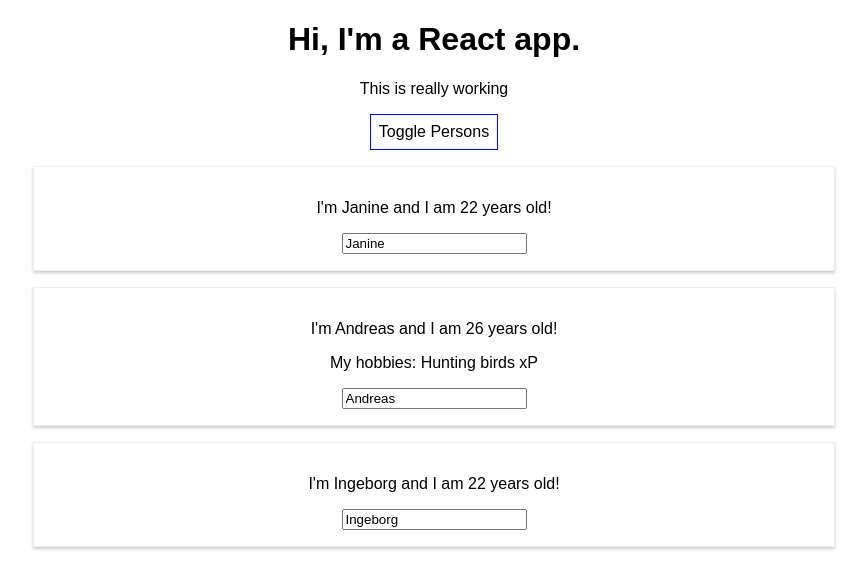
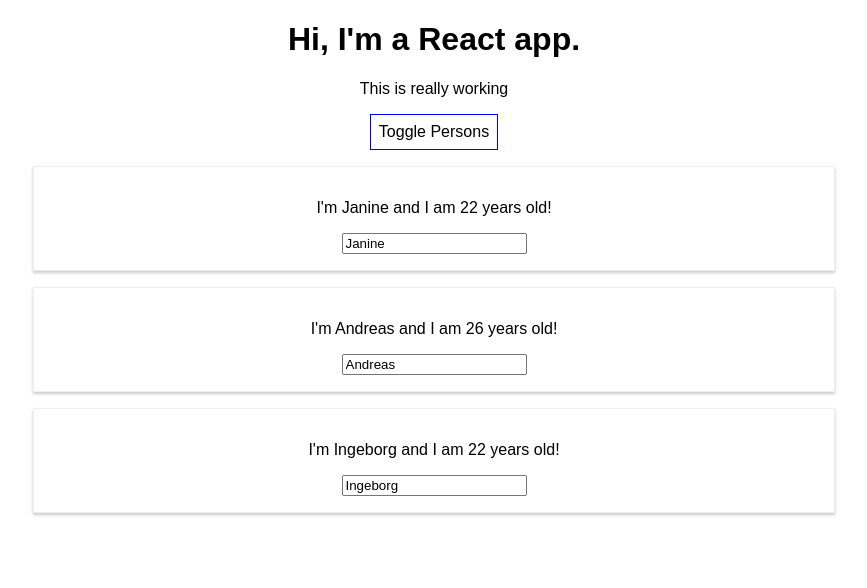
Before and after one commit to hjstang/react, a React (Create React App) app: page / in a window 1280 px wide. Both pictures are taken after a click on the button "Toggle Persons". Shown: the top 588 px of the page, without its empty margins (206-1073 px from the left). Built offline with nearby package versions, Linux system fonts and the light colour scheme.

Commit message:
fortsettelse på kurs

```diff
--- a/src/App.js
+++ b/src/App.js
@@ -47,6 +47,21 @@
         cursor: 'pointer'
       };
 
+      let persons = null;
+
+      if (this.state.showPersons) {
+        persons = (
+          <div>
+            {this.state.persons.map(person => {
+              // JSX objects
+              return <Person
+                name={person.name}
+                age={person.age} />
+            })}
+          </div>
+        );
+      }
+
       return (
         <div className="App">
           <h1> Hi, I'm a React app.</h1>
@@ -54,22 +69,7 @@
           <button
             style={style}
             onClick={this.togglePersonsHandler}>Toggle Persons</button>
-          {
-            this.state.showPersons ?
-              <div>
-                <Person
-                  name={this.state.persons[0].name}
-                  age={this.state.persons[0].age}/>
-                <Person
-                  name={this.state.persons[1].name}
-                  age={this.state.persons[1].age}
-                  click={this.switchNameHandler.bind(this, 'Janine!')}
-                  changed={this.nameChangedHandler}>My hobbies: Hunting birds xP </Person>
-                <Person
-                  name={this.state.persons[2].name}
-                  age={this.state.persons[2].age}/>
-                </div> : null
-          }
+            {persons}
         </div>
       );
       //return React.createElement('div', {className: 'App'}, React.createElement('h1', null, 'does this work now?'));
```
